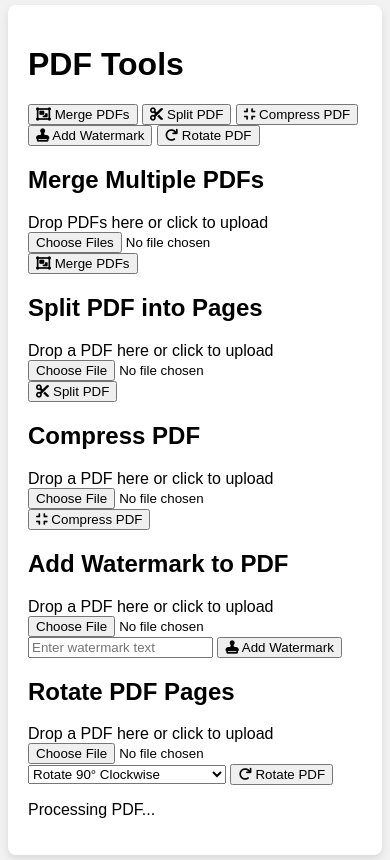
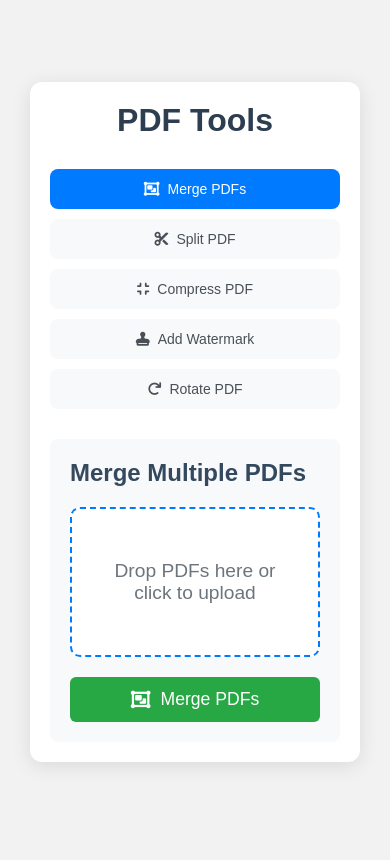
Before and after one commit to gauravbhalar95/Pdftool, a plain HTML site: page public/index.html in a window 390 px wide. Drawn offline with Linux system fonts and the light colour scheme.

Commit message:
Update style.css

```diff
--- a/public/style.css
+++ b/public/style.css
@@ -1,15 +1,241 @@
-/* public/style.css */
+/* Reset and Base Styles */
+* {
+  margin: 0;
+  padding: 0;
+  box-sizing: border-box;
+}
+
 body {
   font-family: Arial, sans-serif;
   background: #f2f2f2;
   display: flex;
   justify-content: center;
   align-items: center;
-  height: 100vh;
+  min-height: 100vh;
+  padding: 20px;
 }
+
 .container {
   background: white;
+  padding: 30px;
+  border-radius: 12px;
+  box-shadow: 0 4px 20px rgba(0, 0, 0, 0.1);
+  width: 100%;
+  max-width: 800px;
+}
+
+/* Header Styles */
+h1 {
+  text-align: center;
+  color: #2c3e50;
+  margin-bottom: 30px;
+  font-size: 2.5em;
+}
+
+h2 {
+  color: #34495e;
+  margin-bottom: 20px;
+  font-size: 1.5em;
+}
+
+/* Tools Container */
+.tools-container {
+  display: flex;
+  flex-wrap: wrap;
+  gap: 10px;
+  margin-bottom: 30px;
+  justify-content: center;
+}
+
+.tool-btn {
+  padding: 12px 20px;
+  border: none;
+  border-radius: 8px;
+  background: #f8f9fa;
+  color: #495057;
+  cursor: pointer;
+  transition: all 0.3s ease;
+  font-size: 14px;
+  display: flex;
+  align-items: center;
+  gap: 8px;
+}
+
+.tool-btn:hover {
+  background: #e9ecef;
+  transform: translateY(-2px);
+}
+
+.tool-btn.active {
+  background: #007bff;
+  color: white;
+}
+
+/* Form Styles */
+.tool-form {
+  display: none;
   padding: 20px;
+  background: #f8f9fa;
   border-radius: 8px;
-  box-shadow: 0 4px 10px rgba(0,0,0,0.1);
 }
+
+.tool-form.active {
+  display: block;
+}
+
+/* Drop Zone Styles */
+.drop-zone {
+  width: 100%;
+  height: 200px;
+  padding: 25px;
+  display: flex;
+  align-items: center;
+  justify-content: center;
+  text-align: center;
+  background: white;
+  cursor: pointer;
+  border: 2px dashed #007bff;
+  border-radius: 10px;
+  margin-bottom: 20px;
+  transition: all 0.3s ease;
+}
+
+.drop-zone:hover {
+  background: #f8f9fa;
+  border-color: #0056b3;
+}
+
+.drop-zone--over {
+  border-style: solid;
+  background: #e3f2fd;
+}
+
+.drop-zone__prompt {
+  color: #6c757d;
+  font-size: 1.2em;
+}
+
+.drop-zone__input {
+  display: none;
+}
+
+/* File List Styles */
+.file-list {
+  margin-bottom: 20px;
+}
+
+.file-item {
+  display: flex;
+  align-items: center;
+  gap: 10px;
+  padding: 10px;
+  background: white;
+  border-radius: 6px;
+  margin-bottom: 8px;
+}
+
+.file-item i {
+  color: #dc3545;
+}
+
+.file-size {
+  color: #6c757d;
+  font-size: 0.9em;
+  margin-left: auto;
+}
+
+/* Form Input Styles */
+input[type="text"],
+select {
+  width: 100%;
+  padding: 12px;
+  margin-bottom: 20px;
+  border: 1px solid #ced4da;
+  border-radius: 6px;
+  font-size: 1em;
+}
+
+.submit-btn {
+  width: 100%;
+  padding: 12px;
+  background: #28a745;
+  color: white;
+  border: none;
+  border-radius: 6px;
+  cursor: pointer;
+  font-size: 1.1em;
+  display: flex;
+  align-items: center;
+  justify-content: center;
+  gap: 10px;
+  transition: all 0.3s ease;
+}
+
+.submit-btn:hover {
+  background: #218838;
+  transform: translateY(-2px);
+}
+
+/* Loading Spinner */
+.loading-spinner {
+  position: fixed;
+  top: 0;
+  left: 0;
+  width: 100%;
+  height: 100%;
+  background: rgba(255, 255, 255, 0.9);
+  display: flex;
+  flex-direction: column;
+  justify-content: center;
+  align-items: center;
+  z-index: 1000;
+}
+
+.loading-spinner.hidden {
+  display: none;
+}
+
+.spinner {
+  width: 50px;
+  height: 50px;
+  border: 5px solid #f3f3f3;
+  border-top: 5px solid #007bff;
+  border-radius: 50%;
+  animation: spin 1s linear infinite;
+  margin-bottom: 20px;
+}
+
+@keyframes spin {
+  0% { transform: rotate(0deg); }
+  100% { transform: rotate(360deg); }
+}
+
+/* Responsive Design */
+@media (max-width: 768px) {
+  .container {
+    padding: 20px;
+    margin: 10px;
+  }
+
+  .tools-container {
+    flex-direction: column;
+  }
+
+  .tool-btn {
+    width: 100%;
+    justify-content: center;
+  }
+
+  .drop-zone {
+    height: 150px;
+  }
+
+  h1 {
+    font-size: 2em;
+  }
+}
+
+/* Utility Classes */
+.hidden {
+  display: none !important;
+}
```
